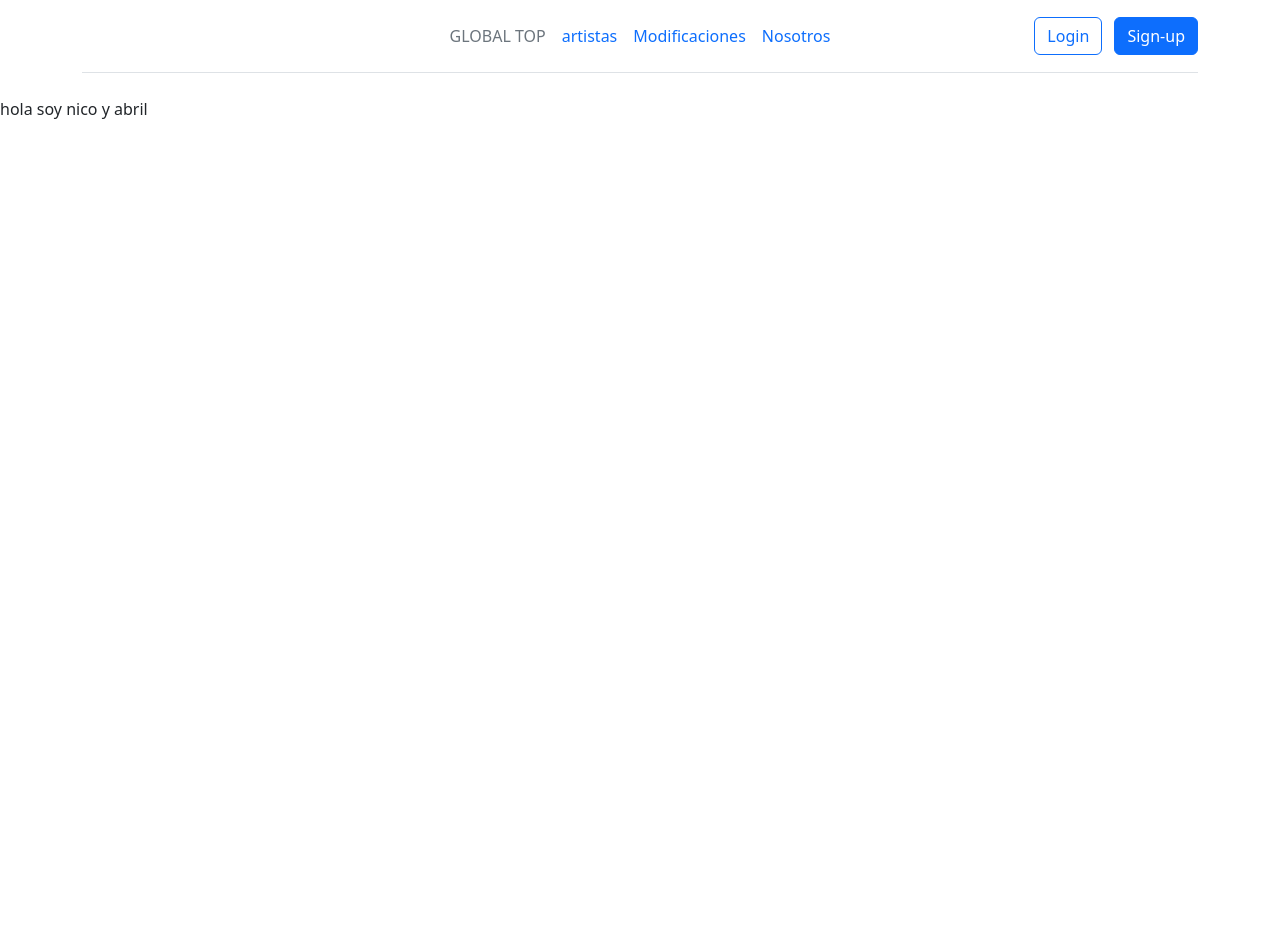
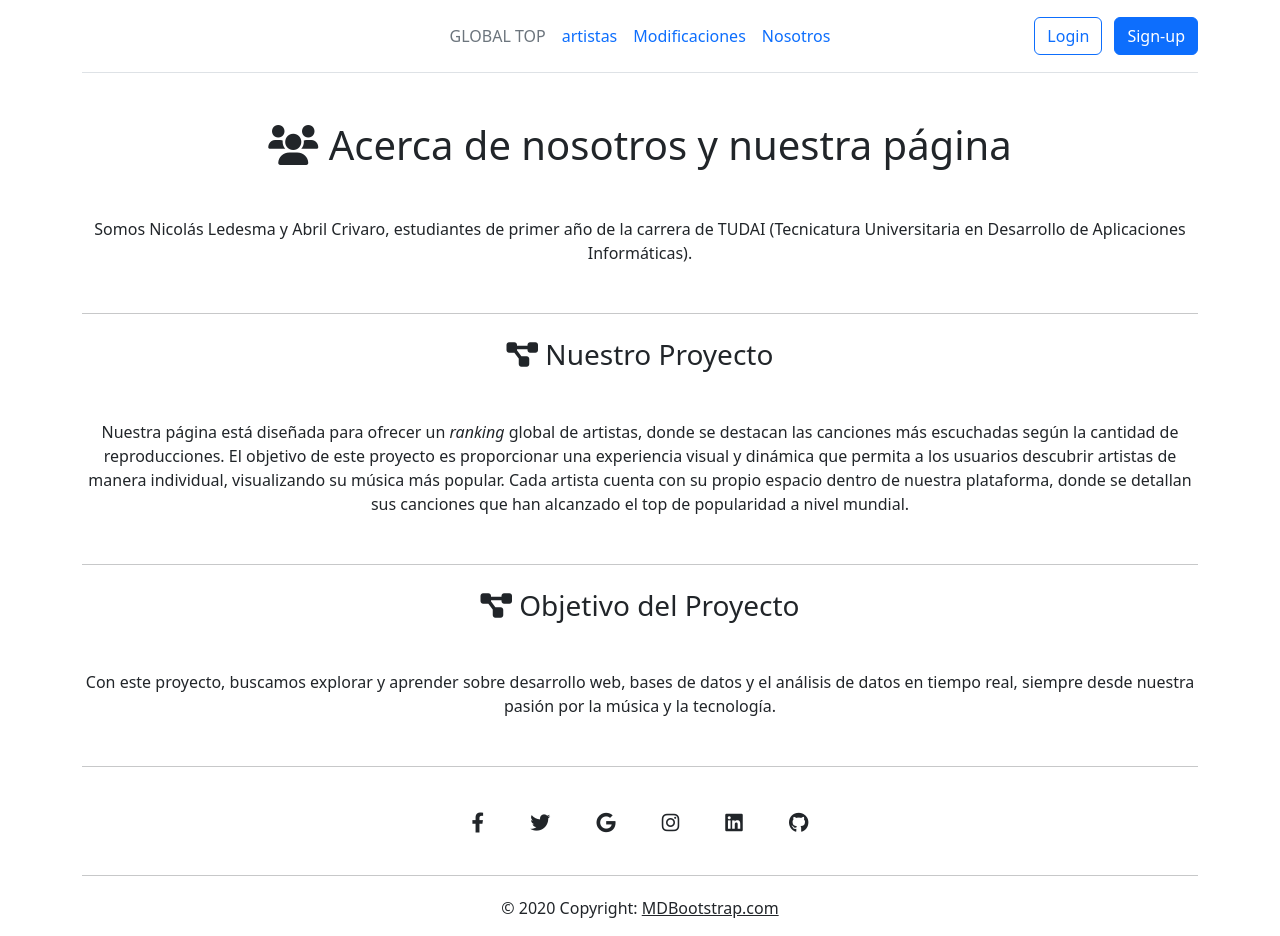
Before and after one commit to ledesmanicolas05/WEB2-TPE, a PHP site: page /about in a window 1280 px wide. Before the commit the page ends 119 px from the top, so only its background shows below. Run offline with PHP 8.4, Linux system fonts and the light colour scheme.

Commit message:
footer y about

```diff
--- a/templates/layout/footer.php
+++ b/templates/layout/footer.php
@@ -1,5 +1,42 @@
 <script src="https://cdn.jsdelivr.net/npm/bootstrap@5.3.3/dist/js/bootstrap.bundle.min.js" integrity="sha384-YvpcrYf0tY3lHB60NNkmXc5s9fDVZLESaAA55NDzOxhy9GkcIdslK1eN7N6jIeHz" crossorigin="anonymous"></script>
 </body>
-<footer>
-</footer>
-</html>
+<div class="container">
+<hr class="my-1">
+    <footer class="text-center">
+          <!-- Grid container -->
+          <div class="container pt-4">
+            <!-- Section: Social media -->
+            <section class="mb-4">
+              <!-- Facebook -->
+                <a data-mdb-ripple-init="" class="btn btn-link btn-floating btn-lg text-body m-1" href="#!" role="button" data-mdb-ripple-color="dark"><i class="fab fa-facebook-f"></i></a>
+
+                <!-- Twitter -->
+                <a data-mdb-ripple-init="" class="btn btn-link btn-floating btn-lg text-body m-1" href="#!" role="button" data-mdb-ripple-color="dark"><i class="fab fa-twitter"></i></a>
+
+                <!-- Google -->
+                <a data-mdb-ripple-init="" class="btn btn-link btn-floating btn-lg text-body m-1" href="#!" role="button" data-mdb-ripple-color="dark"><i class="fab fa-google"></i></a>
+
+                <!-- Instagram -->
+                <a data-mdb-ripple-init="" class="btn btn-link btn-floating btn-lg text-body m-1" href="#!" role="button" data-mdb-ripple-color="dark"><i class="fab fa-instagram"></i></a>
+
+                <!-- Linkedin -->
+                <a data-mdb-ripple-init="" class="btn btn-link btn-floating btn-lg text-body m-1" href="#!" role="button" data-mdb-ripple-color="dark"><i class="fab fa-linkedin"></i></a>
+                <!-- Github -->
+                <a data-mdb-ripple-init="" class="btn btn-link btn-floating btn-lg text-body m-1" href="#!" role="button" data-mdb-ripple-color="dark"><i class="fab fa-github"></i></a>
+            </section>
+
+
+            <!-- Section: Social media -->
+          </div>
+
+
+          <!-- Grid container -->
+          <hr class="my-1">
+          <!-- Copyright -->
+          <div class="text-center p-3">
+            © 2020 Copyright:
+            <a class="text-body" href="https://mdbootstrap.com/">MDBootstrap.com</a>
+          </div>
+          <!-- Copyright -->
+    </footer>
+</div>
--- a/templates/layout/header.php
+++ b/templates/layout/header.php
@@ -3,6 +3,7 @@
 <head>
     <meta charset="UTF-8">
     <meta name="viewport" content="width=device-width, initial-scale=1.0">
+    <link href="https://cdnjs.cloudflare.com/ajax/libs/font-awesome/6.0.0-beta3/css/all.min.css" rel="stylesheet">
     <link href="https://cdn.jsdelivr.net/npm/bootstrap@5.3.3/dist/css/bootstrap.min.css" rel="stylesheet" integrity="sha384-QWTKZyjpPEjISv5WaRU9OFeRpok6YctnYmDr5pNlyT2bRjXh0JMhjY6hW+ALEwIH" crossorigin="anonymous">
     <title>Document</title>
 </head>
@@ -22,7 +23,7 @@
       </ul>
 
       <div class="col-md-3 text-end">
-        <button type="button" class="btn btn-outline-primary me-2">Login</button>
+        <a href="<?php echo BASE_URL; ?>showLogin" class="btn btn-outline-primary me-2">Login</a>
         <button type="button" class="btn btn-primary">Sign-up</button>
       </div>
     </header>
--- a/templates/showAbout.phtml
+++ b/templates/showAbout.phtml
@@ -1,5 +1,15 @@
 <?php require 'templates/layout/header.php'; ?>
 
-<p> hola soy nico y abril</p>
+<div class="container my-5">
+    <h1 class="text-center mb-5"><i class="fas fa-users"></i> Acerca de nosotros y nuestra página</h1>
+    <p class="text-center mb-5">Somos Nicolás Ledesma y Abril Crivaro, estudiantes de primer año de la carrera de TUDAI (Tecnicatura Universitaria en Desarrollo de Aplicaciones Informáticas).</p>
+    <hr class="my-4">
+    <h3 class="text-center mb-5"><i class="fas fa-project-diagram"></i> Nuestro Proyecto</h3>
+    <p class="text-center mb-5">Nuestra página está diseñada para ofrecer un <em>ranking</em> global de artistas, donde se destacan las canciones más escuchadas según la cantidad de reproducciones.
+    El objetivo de este proyecto es proporcionar una experiencia visual y dinámica que permita a los usuarios descubrir artistas de manera individual, visualizando su música más popular. Cada artista cuenta con su propio espacio dentro de nuestra plataforma, donde se detallan sus canciones que han alcanzado el top de popularidad a nivel mundial.</p>
 
+    <hr class="my-4">
+    <h3 class="text-center mb-5"><i class="fas fa-project-diagram"></i> Objetivo del Proyecto</h3>
+    <p class="text-center mb-5">Con este proyecto, buscamos explorar y aprender sobre desarrollo web, bases de datos y el análisis de datos en tiempo real, siempre desde nuestra pasión por la música y la tecnología.</p>
+</div>
 <?php require 'templates/layout/footer.php'; ?>
--- a/templates/showAllArtists.phtml
+++ b/templates/showAllArtists.phtml
@@ -1,6 +1,6 @@
 <?php require 'templates/layout/header.php'; ?>
 
-<div class="album py-5 bg-body-tertiary">
+<div class="album py-5">
 
     <div class="container">
         <div class="row row-cols-1 row-cols-sm-2 row-cols-md-3 g-3">
```
Also changed, not shown: templates/form_login.phtml (+5 -2 lines).
